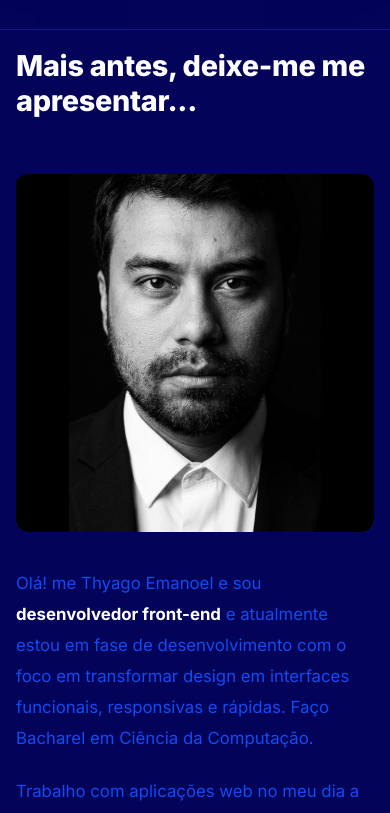
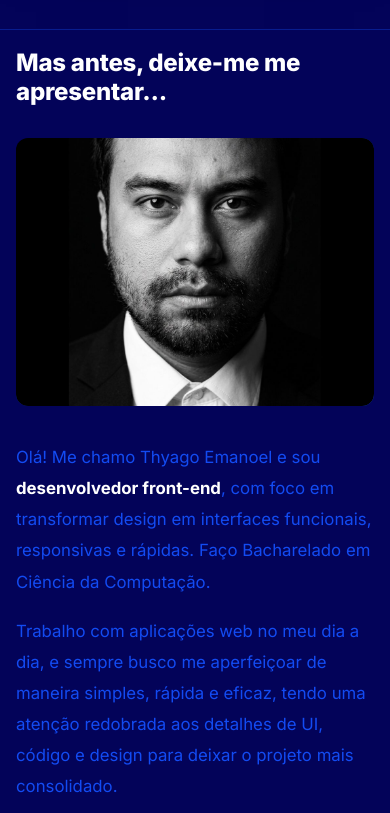
Before and after one commit to thyagoemanoell/portfolio-pessoal, a React (Vite) app: page / in a window 390 px wide. Shown: the part 840-1653 px from the top of the page. Built offline with nearby package versions, Linux system fonts and the light colour scheme.

Commit message:
alterações feitas

```diff
--- a/src/assets/components/principal.jsx
+++ b/src/assets/components/principal.jsx
@@ -227,7 +227,7 @@ const Principal = () => {
 
       <section className="section" id="sobre">
         <div className="section-head reveal">
-          <h2>Mais antes, deixe-me me apresentar...</h2>
+          <h2>Mas antes, deixe-me me apresentar...</h2>
         </div>
 
         <div className="about-grid">
@@ -237,20 +237,14 @@ const Principal = () => {
 
           <div className="about-text">
             <p className="reveal">
-              Olá! me Thyago Emanoel e sou <strong>desenvolvedor front-end</strong> e atualmente estou em fase de desenvolvimento com o
-              foco em transformar design em interfaces funcionais, responsivas e rápidas. Faço Bacharel em Ciência da Computação.
-
+              Olá! Me chamo Thyago Emanoel e sou <strong>desenvolvedor front-end</strong>, com foco em transformar design em interfaces funcionais, responsivas e rápidas. Faço Bacharelado em Ciência da Computação.
             </p>
             <p className="reveal">
-              Trabalho com aplicações web no meu dia a dia,
-              e sempre busco me aperfeiçoar de maneira simples, rápida e eficaz, tendo uma atenção redobrada aos
-              detalhes de UI, códigos e design para deixar o projeto mais consolidado.
+              Trabalho com aplicações web no meu dia a dia, e sempre busco me aperfeiçoar de maneira simples, rápida e eficaz, tendo uma atenção redobrada aos detalhes de UI, código e design para deixar o projeto mais consolidado.
             </p>
             <p className="reveal">
-              Fora dos projetos, estudo boas práticas de acessibilidade, performance web
-              e novas formas de estruturar componentes de forma escalável.
+              Fora dos projetos, estudo boas práticas de acessibilidade, performance web e novas formas de estruturar componentes de forma escalável.
             </p>
-
           </div>
         </div>
       </section>
--- a/src/assets/css/estilo.css
+++ b/src/assets/css/estilo.css
@@ -346,6 +346,7 @@ nav{
   display:grid;
   grid-template-columns:320px 1fr;
   gap:64px;
+  align-items:center;
 }
 .about-photo{
   aspect-ratio:1/1;
@@ -388,8 +389,7 @@ nav{
   color:var(--ink-soft);
   font-size:1.05rem;
   line-height:1.85;
-  margin-bottom:22px;
-  max-width:640px;
+  margin-bottom:18px;
 }
 .about-text strong{color:var(--ink); font-weight:700;}
 
@@ -995,12 +995,13 @@ footer .mono{font-size:0.82rem;}
   .hero p.lead{max-width:100%; font-size:1rem;}
   .hero-actions .btn-primary, .hero-actions .btn-secondary{padding:12px 18px;}
   .terminal-body{min-height:180px; padding:16px;}
-  /* empurra o terminal um pouco para baixo para evitar sobreposição com o conteúdo */
   .terminal-wrap{margin-top:12px;}
   .menu-toggle{right:12px;}
   .stack-grid{grid-template-columns:repeat(2,1fr);}
   .learning-grid{grid-template-columns:1fr;}
-  .about-photo{aspect-ratio:1/1;}
+  .about-photo{aspect-ratio:4/3;}
+  .section-head{max-width:100%; margin-bottom:32px;}
+  .section-head h2{font-size:clamp(1.5rem,5.5vw,1.9rem);}
   .project-card{
     border-radius:14px;
     overflow:hidden;
```
